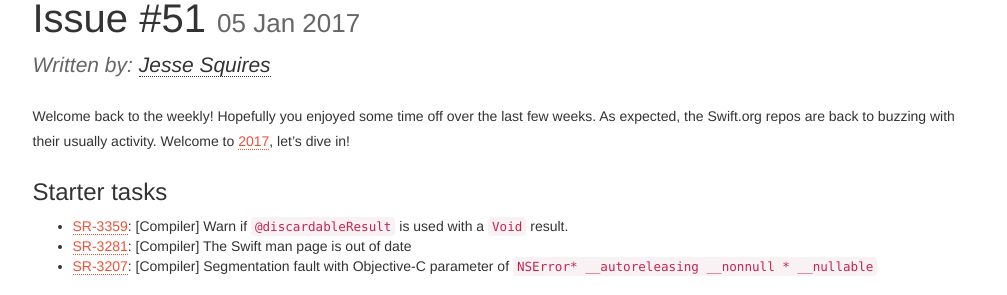
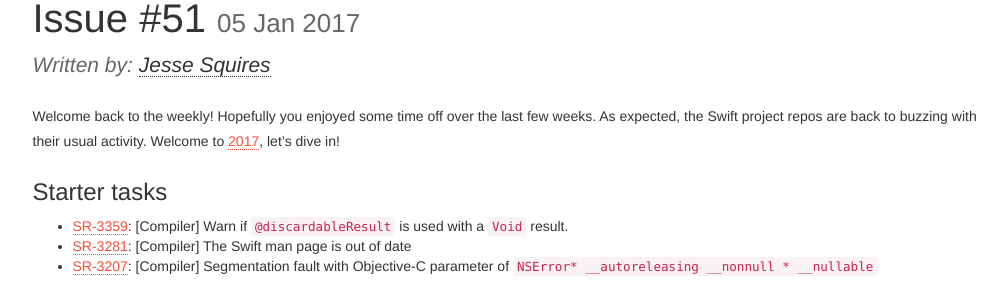
Before and after one commit to SwiftWeekly/swiftweekly.github.io, a Jekyll site: the page built from _posts/2017-01-05-issue-51.md, in a window 1280 px wide and 900 px high. Shown: the part 300-595 px from the top of the window, without its empty margins (135-1142 px from the left). Built offline with Jekyll 4.4.1, drawn with Linux system fonts in a browser that asks for light colours; nearby versions of some CDN libraries.

Commit message:
[51] corrections

```diff
--- a/_posts/2017-01-05-issue-51.md
+++ b/_posts/2017-01-05-issue-51.md
@@ -4,7 +4,7 @@
 author: jsq
 ---
 
-Welcome back to the weekly! Hopefully you enjoyed some time off over the last few weeks. As expected, the Swift.org repos are back to buzzing with their usually activity. Welcome to [2017](https://github.com/apple/swift/pull/6519), let's dive in!
+Welcome back to the weekly! Hopefully you enjoyed some time off over the last few weeks. As expected, the Swift project repos are back to buzzing with their usual activity. Welcome to [2017](https://github.com/apple/swift/pull/6519), let's dive in!
 
 <!--excerpt-->
 
```
